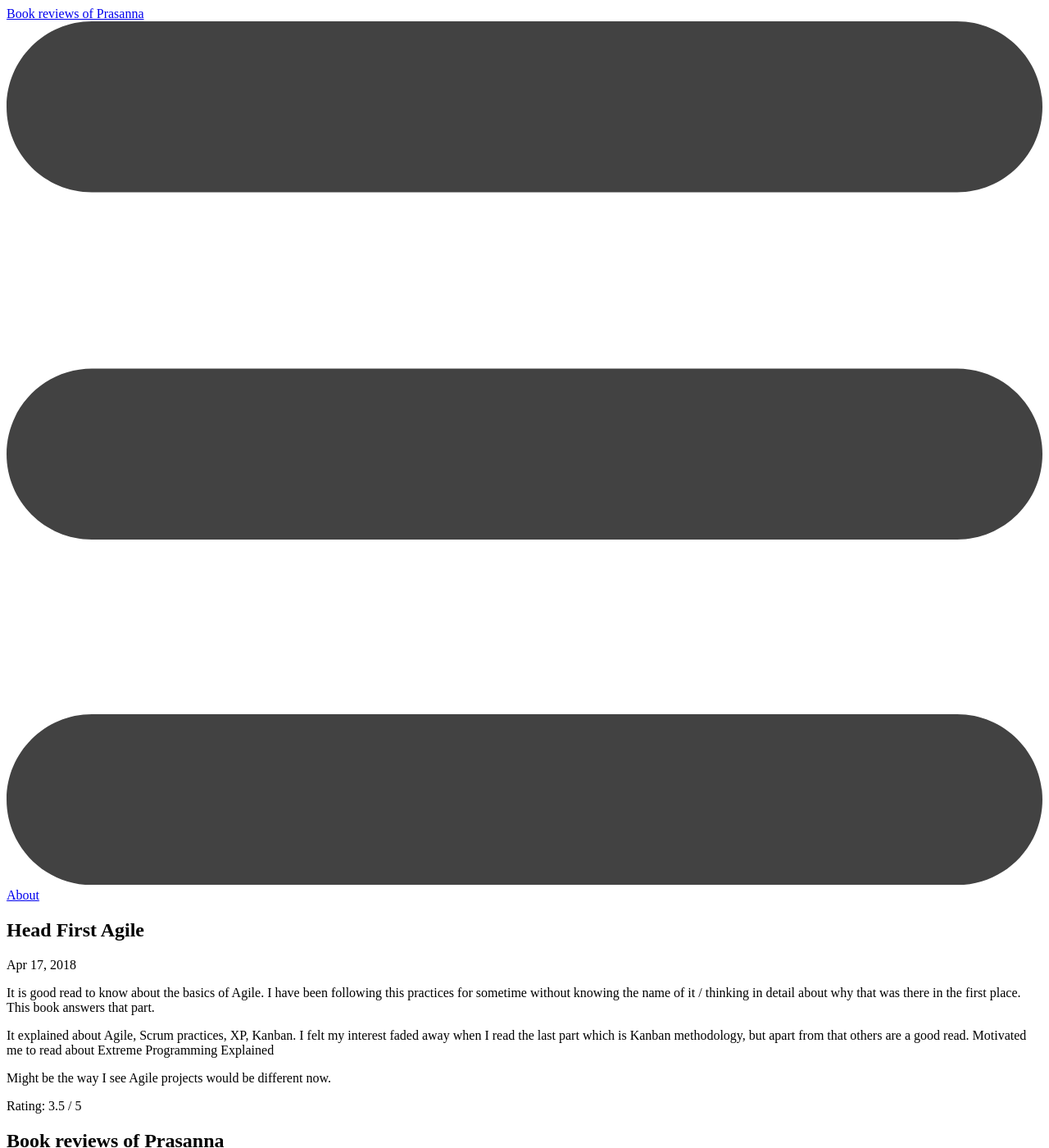
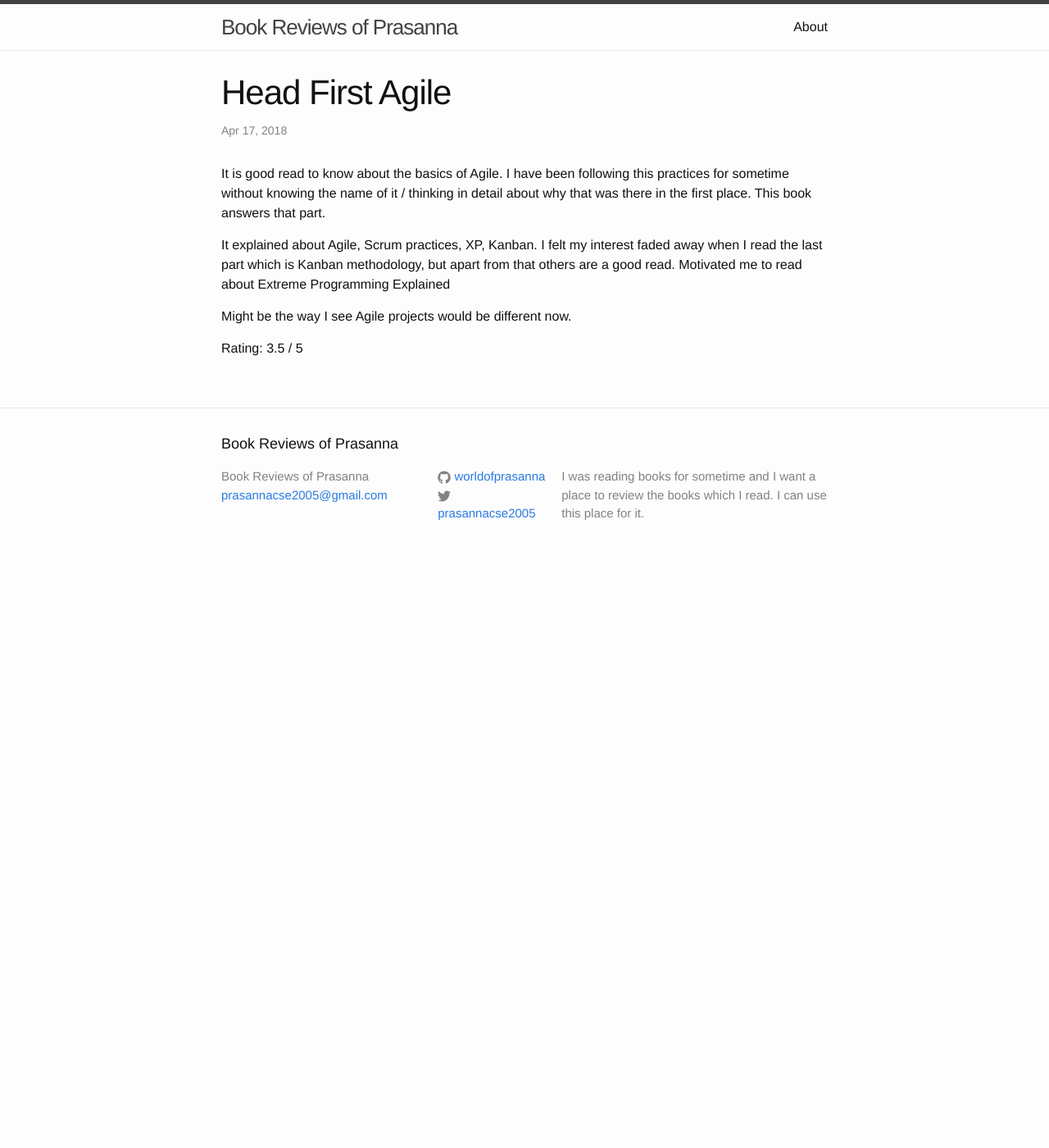
Before and after one commit to worldofprasanna/book-review, a Jekyll site: the page built from _posts/2018-04-17-head-first-agile.markdown, in a window 1280 px wide and 1400 px high. Shown: the whole window at 82% size. Built offline with Jekyll 4.4.1, drawn with Linux system fonts in a browser that asks for light colours; part of the change alters nothing that is shown; some of the changed text lies outside the part shown.

Commit message:
update configuration

```diff
--- a/_config.yml
+++ b/_config.yml
@@ -1,8 +1,17 @@
-title: Book reviews of Prasanna
+# Welcome to Jekyll!
+#
+# This config file is meant for settings that affect your whole blog, values
+# which you are expected to set up once and rarely need to edit after that.
+# For technical reasons, this file is *NOT* reloaded automatically when you use
+# 'jekyll serve'. If you change this file, please restart the server process.
+
+# Site settings
+title: Book Reviews of Prasanna
 email: prasannacse2005@gmail.com
-description: I was reading books for sometime and I want a place to review the books which I read. I can use this place for it.
-baseurl: "book"
-url: "http://worldofprasanna.in" # the base hostname & protocol for your site
+description: > # this means to ignore newlines until "baseurl:"
+  I was reading books for sometime and I want a place to review the books which I read. I can use this place for it.
+baseurl: "" # the subpath of your site, e.g. /blog
+url: "http://book.worldofprasanna.in" # the base hostname & protocol for your site
 twitter_username: prasannacse2005
 github_username:  worldofprasanna
 
```
